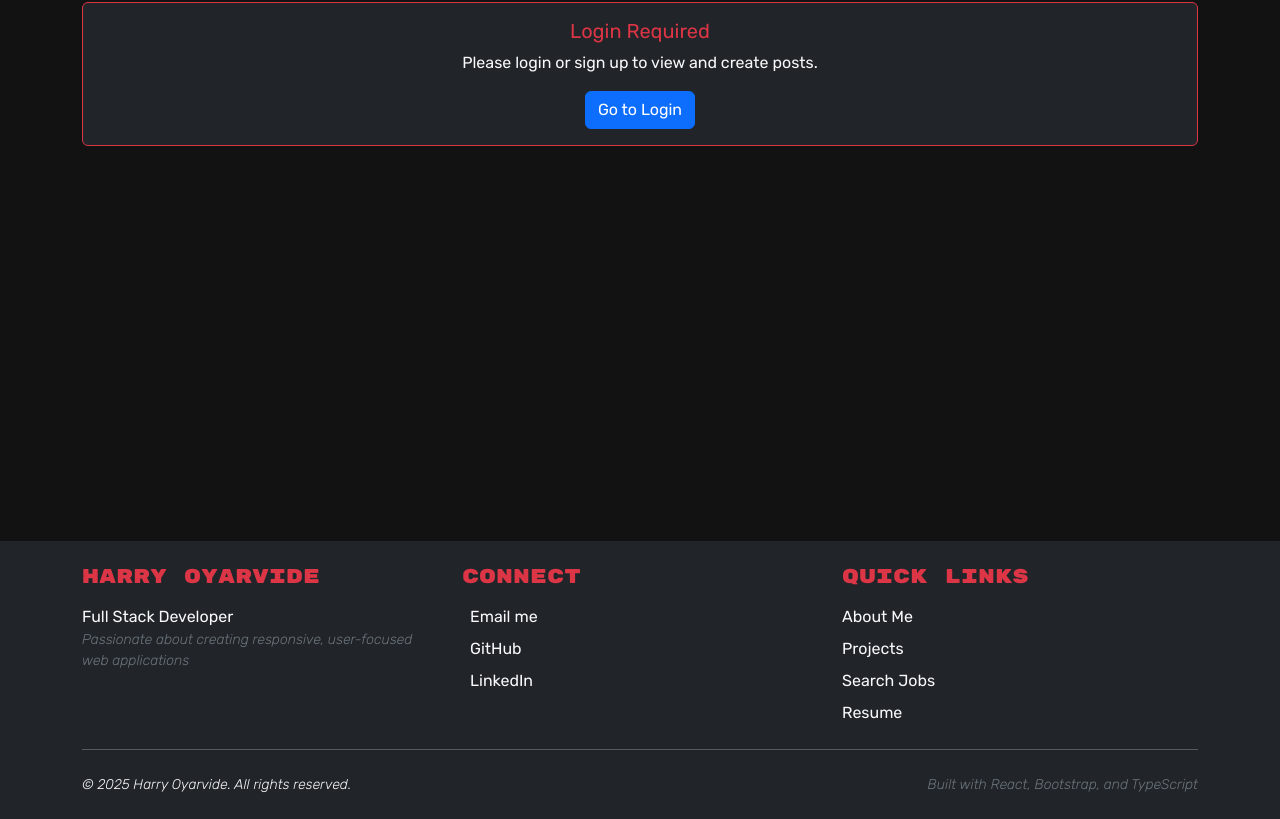
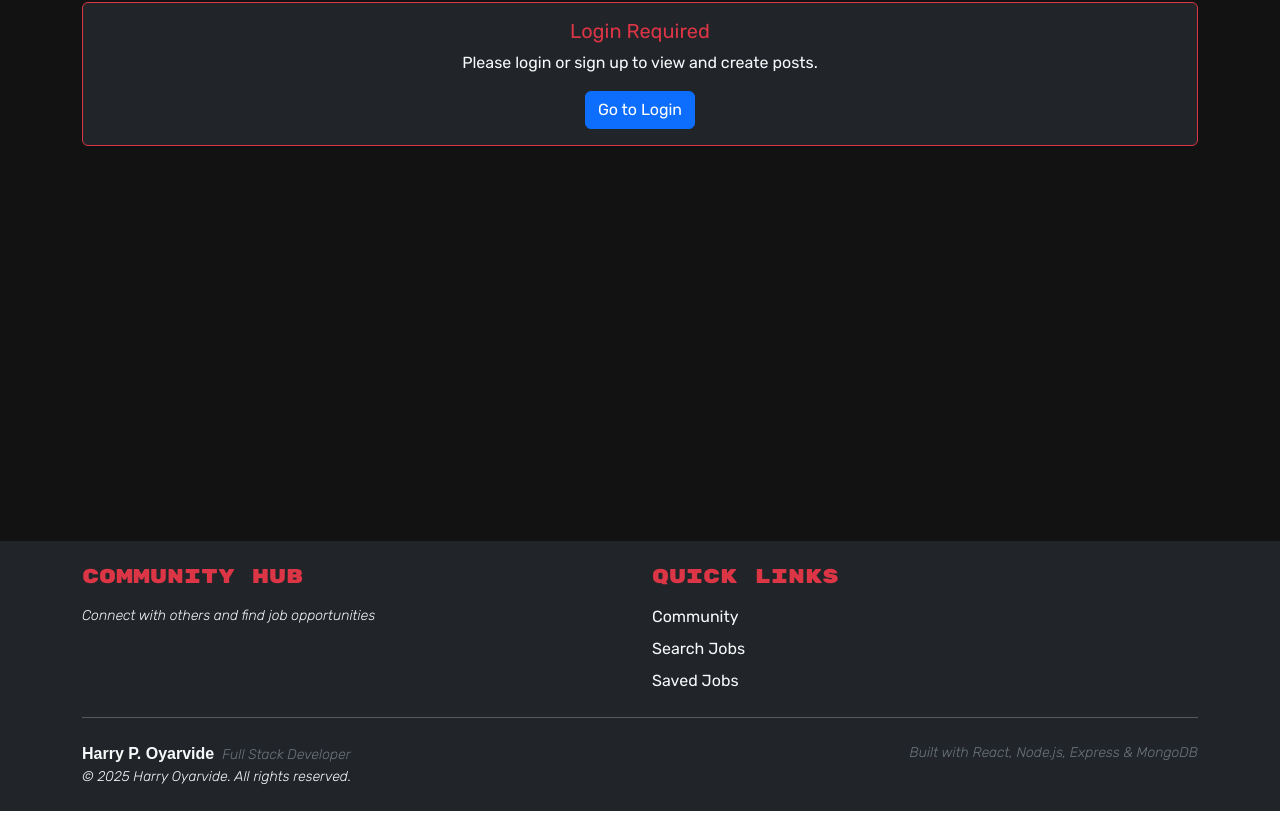
Before and after one commit to HPOGFD/JobSearchAPI, a React (Vite) app in the folder client/: page / in a window 1280 px wide. Shown: the part 315-1134 px from the top of the page. Built offline with nearby package versions, Linux system fonts and the light colour scheme.

Commit message:
footer reviewed

```diff
--- a/client/src/components/FooterComponent.tsx
+++ b/client/src/components/FooterComponent.tsx
@@ -7,34 +7,17 @@ const Footer = () => {
     <footer className="bg-dark text-light py-4 mt-auto">
       <div className="container">
         <div className="row">
-          <div className="col-md-4 mb-3 mb-md-0">
-            <h5 className="text-danger mb-3">Harry Oyarvide</h5>
-            <p className="mb-0">Full Stack Developer</p>
-            <p className="small text-muted">Passionate about creating responsive, user-focused web applications</p>
+          <div className="col-md-6 mb-3 mb-md-0">
+            <h5 className="text-danger mb-3">Community Hub</h5>
+            <p className="small text-light">Connect with others and find job opportunities</p>
           </div>
 
-          <div className="col-md-4 mb-3 mb-md-0">
-            <h5 className="text-danger mb-3">Connect</h5>
-            <div className="d-flex flex-column">
-              <a href="poyarvide87@gmail.com" className="text-light text-decoration-none mb-2">
-                <i className="bi bi-envelope me-2"></i>Email me
-                </a>
-              <a href="https://github.com/HPOGFD" className="text-light text-decoration-none mb-2" target="_blank" rel="noopener noreferrer">
-                <i className="bi bi-github me-2"></i>GitHub
-              </a>
-              <a href="https://www.linkedin.com/in/harry-p-oyarvide-25a1585a/" className="text-light text-decoration-none" target="_blank" rel="noopener noreferrer">
-                <i className="bi bi-linkedin me-2"></i>LinkedIn
-              </a>
-            </div>
-          </div>
-
-          <div className="col-md-4">
+          <div className="col-md-6 mb-3 mb-md-0">
             <h5 className="text-danger mb-3">Quick Links</h5>
             <div className="d-flex flex-column">
-              <a href="/" className="text-light text-decoration-none mb-2">About Me</a>
-              <a href="/projects" className="text-light text-decoration-none mb-2">Projects</a>
+              <a href="/" className="text-light text-decoration-none mb-2">Community</a>
               <a href="/jobs" className="text-light text-decoration-none mb-2">Search Jobs</a>
-              <a href="/resume.pdf" className="text-light text-decoration-none" target="_blank" rel="noopener noreferrer">Resume</a>
+              <a href="/saved" className="text-light text-decoration-none">Saved Jobs</a>
             </div>
           </div>
         </div>
@@ -43,10 +26,14 @@ const Footer = () => {
 
         <div className="row">
           <div className="col-md-6 mb-2 mb-md-0">
+            <p className="mb-0">
+              <span className="fw-bold" style={{fontFamily: 'cursive, sans-serif'}}>Harry P. Oyarvide</span>
+              <span className="small text-muted ms-2">Full Stack Developer</span>
+            </p>
             <p className="mb-0 small">© {currentYear} Harry Oyarvide. All rights reserved.</p>
           </div>
           <div className="col-md-6 text-md-end">
-            <p className="mb-0 small text-muted">Built with React, Bootstrap, and TypeScript</p>
+            <p className="mb-0 small text-muted">Built with React, Node.js, Express & MongoDB</p>
           </div>
         </div>
       </div>
```
